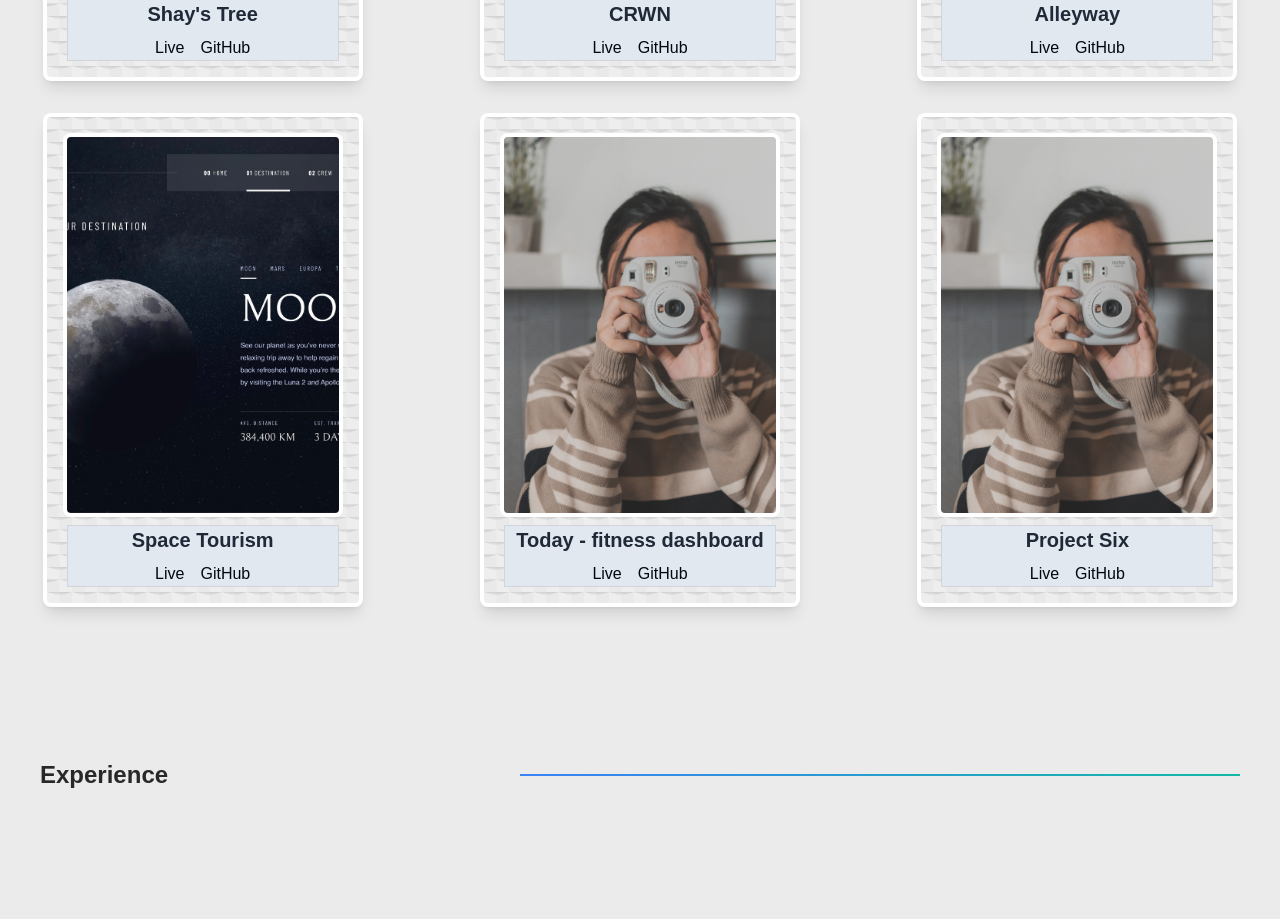
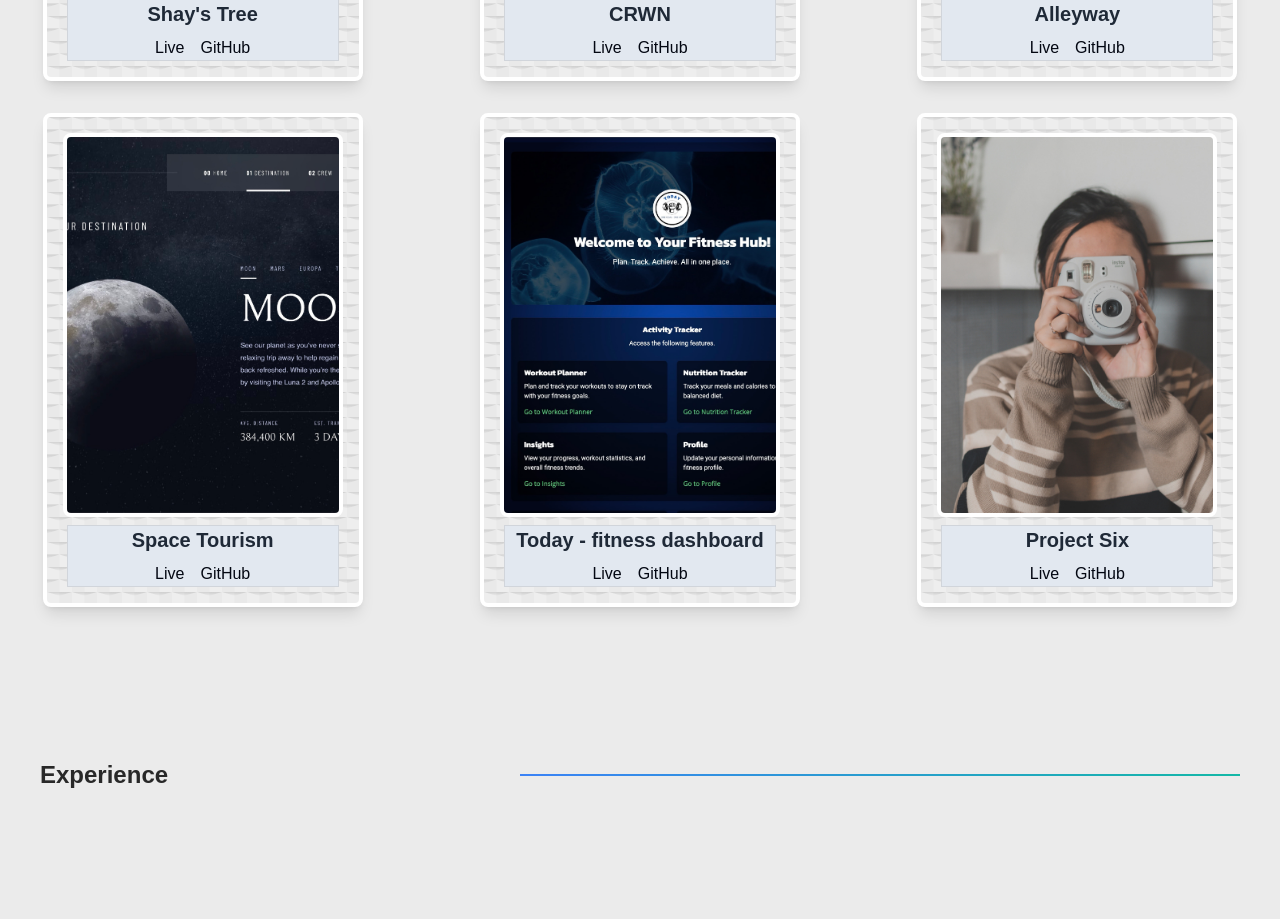
Before and after one commit to shay122990/next-portfolio, a Next.js app: page / in a window 1280 px wide. Shown: the part 1980-2899 px from the top of the page. Built offline with nearby package versions, Linux system fonts and the light colour scheme; a web font is replaced by a local one.

Commit message:
project 5 update image

```diff
--- a/src/app/page-data/project-data.js
+++ b/src/app/page-data/project-data.js
@@ -28,7 +28,7 @@ const projects = [
     projectName: "Space Tourism",
   },
   {
-    imageSrc: "/images/hero-image.jpg",
+    imageSrc: "/images/fitness-app.jpg",
     liveLink: "https://fitness-dashboard-nextjs.vercel.app/",
     githubLink: "https://github.com/shay122990/fitness-dashboard-nextjs",
     altText: "Project 5",
```
Also changed, not shown: public/images/fitness-app.jpg (added).
